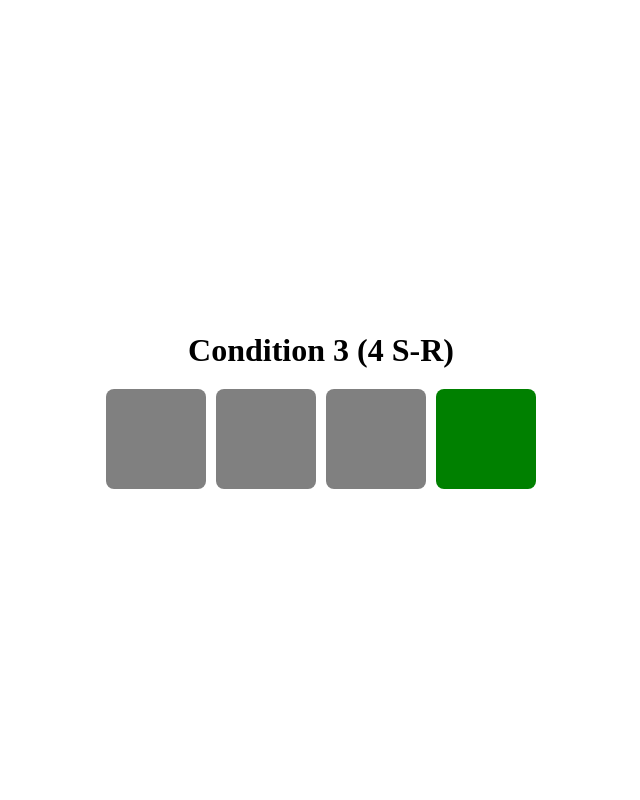
After one commit to MedNadirRhazi/Hick-s-Law-Lab, a Flask app: page /condition/3 in a window 1280 px wide. The commit adds this page. Shown: the whole page, without its empty margins (319-959 px from the left). Run offline with Flask 3, Linux system fonts and the light colour scheme.

Commit message:
all conditions

```diff
--- a/app.py
+++ b/app.py
@@ -7,26 +7,65 @@ app = Flask(__name__)
 # Variable pour stocker l'heure de début du stimulus
 start_time = None
 
+results = {
+    "Condition 1": [],
+    "Condition 2": [],
+    "Condition 3": [],
+    "Condition 4": []
+}
+
 @app.route('/')
 def index():
     """Page d'accueil avec un bouton pour commencer le test"""
     return render_template('index.html')
 
-@app.route('/start')
-def start():
+@app.route('/condition/1')
+def condition_1():
     """Page pour attendre un délai aléatoire avant d'afficher le stimulus"""
     global start_time
     delay = random.uniform(2, 5)  # Délai aléatoire entre 2 et 5 secondes
     return render_template('stimulus.html', delay=delay)
 
-@app.route('/react', methods=['POST'])
-def react():
-    """Page pour enregistrer la réaction"""
-    global start_time
-    start_time = request.form.get('start_time', type=float)  # Récupère l'heure de début
-    reaction_time = (time.time() * 1000) - start_time  # Temps de réaction en millisecondes
-    reaction_time_seconds = reaction_time / 1000  # Convertir en secondes
-    return render_template('result.html', reaction_time=reaction_time_seconds)
+@app.route('/condition/2')
+def condition_2():
+    """Affiche la page pour la condition 2 avec 2 carrés"""
+    return render_template('condition_2.html')
+
+@app.route('/condition/3')
+def condition_3():
+    """Affiche la page pour la condition 3 avec 4 carrés"""
+    return render_template('condition_3.html')
+
+@app.route('/condition/4')
+def condition_4():
+    """Affiche la page pour la condition 4 avec 8 carrés"""
+    return render_template('condition_4.html')
+
+@app.route('/react/<int:condition_id>', methods=['POST'])
+def react(condition_id):
+    """Enregistre le temps de réaction pour une condition donnée"""
+    start_time = request.form.get('start_time', type=float)
+    reaction_time = (time.time() * 1000) - start_time
+    reaction_time_seconds = reaction_time / 1000
+
+    # Ajouter les résultats pour la condition spécifique
+    results[f"Condition {condition_id}"].append(reaction_time_seconds)
+
+    if condition_id == 1:
+        return redirect(url_for('condition_2'))
+    elif condition_id == 2:
+        return redirect(url_for('condition_3'))
+    elif condition_id == 3:
+        return redirect(url_for('condition_4'))
+    else:
+        return redirect(url_for('view_results'))
+
+@app.route('/results')
+def view_results():
+    """Affiche un tableau des résultats pour chaque condition"""
+    return render_template('results.html', results=results)
+
+
 
 if __name__ == '__main__':
     app.run(debug=True)
--- /dev/null
+++ b/templates/condition_3.html
@@ -0,0 +1,74 @@
+<!DOCTYPE html>
+<html lang="en">
+<head>
+    <meta charset="UTF-8">
+    <title>Condition 3 (4 S-R)</title>
+    <style>
+        body {
+            display: flex;
+            flex-direction: column;
+            justify-content: center;
+            align-items: center;
+            height: 100vh;
+            margin: 0;
+        }
+
+        h1 {
+            text-align: center;
+            margin-bottom: 20px;
+        }
+
+        #grid {
+            display: grid;
+            grid-template-columns: repeat(4, 100px);
+            grid-gap: 10px;
+        }
+
+        .square {
+            width: 100px;
+            height: 100px;
+            background-color: gray;
+            border: none;
+            cursor: not-allowed;
+            border-radius: 8px;
+        }
+
+        .square.active {
+            background-color: green;
+            cursor: pointer;
+        }
+    </style>
+</head>
+<body>
+    <h1>Condition 3 (4 S-R)</h1>
+    <form action="{{ url_for('react', condition_id=3) }}" method="post">
+        <input type="hidden" name="start_time" id="start_time" value="">
+        <div id="grid">
+            {% for i in range(4) %}
+                <button class="square" id="square{{ i }}" name="square" type="submit" disabled></button>
+            {% endfor %}
+        </div>
+    </form>
+
+    <script>
+        // Fonction pour activer un carré aléatoirement
+        function activateRandomSquare() {
+            var startTimeInput = document.getElementById('start_time');
+            var squares = document.getElementsByClassName('square');
+            var randomIndex = Math.floor(Math.random() * squares.length);
+            var square = squares[randomIndex];
+
+            square.classList.add('active');
+            square.removeAttribute('disabled');
+            square.style.cursor = 'pointer';
+
+            var startTime = new Date().getTime();
+            startTimeInput.value = startTime;
+        }
+
+        // Délai en millisecondes
+        var delayMilliseconds = Math.random() * 3000 + 2000; // 2 à 5 secondes
+        setTimeout(activateRandomSquare, delayMilliseconds);
+    </script>
+</body>
+</html>
--- a/templates/index.html
+++ b/templates/index.html
@@ -2,7 +2,7 @@
 <html lang="en">
 <head>
     <meta charset="UTF-8">
-    <title>Test de Réaction</title>
+    <title>Lab #1 - APA 3520</title>
     <style>
         /* Styles pour centrer le contenu */
         body {
@@ -27,8 +27,8 @@
     </style>
 </head>
 <body>
-    <h1>Bienvenue au Test de Réaction</h1>
-    <form action="{{ url_for('start') }}">
+    <h1>Bienvenue au Laboratoire #1 - APA 3520</h1>
+    <form action="{{ url_for('condition_1') }}">
         <button type="submit">Commencer l'expérience</button>
     </form>
 </body>
--- a/templates/stimulus.html
+++ b/templates/stimulus.html
@@ -2,7 +2,7 @@
 <html lang="en">
 <head>
     <meta charset="UTF-8">
-    <title>Test de Réaction</title>
+    <title>Condition 1 (1 S-R)</title>
     <style>
         body {
             display: flex;
@@ -34,8 +34,8 @@
     </style>
 </head>
 <body>
-    <h1>Test de Réaction</h1>
-    <form action="{{ url_for('react') }}" method="post">
+    <h1>Condition 1 (1 S-R)</h1>
+    <form action="{{ url_for('react', condition_id=1) }}" method="post">
         <input type="hidden" name="start_time" id="start_time" value="">
         <button id="reactionButton" type="submit" disabled></button>
     </form>
```
Also changed, not shown: templates/condition_2.html (added, +75 -0 lines), templates/condition_4.html (added, +75 -0 lines), templates/result.html (deleted, +0 -14 lines), templates/results.html (added, +55 -0 lines).
